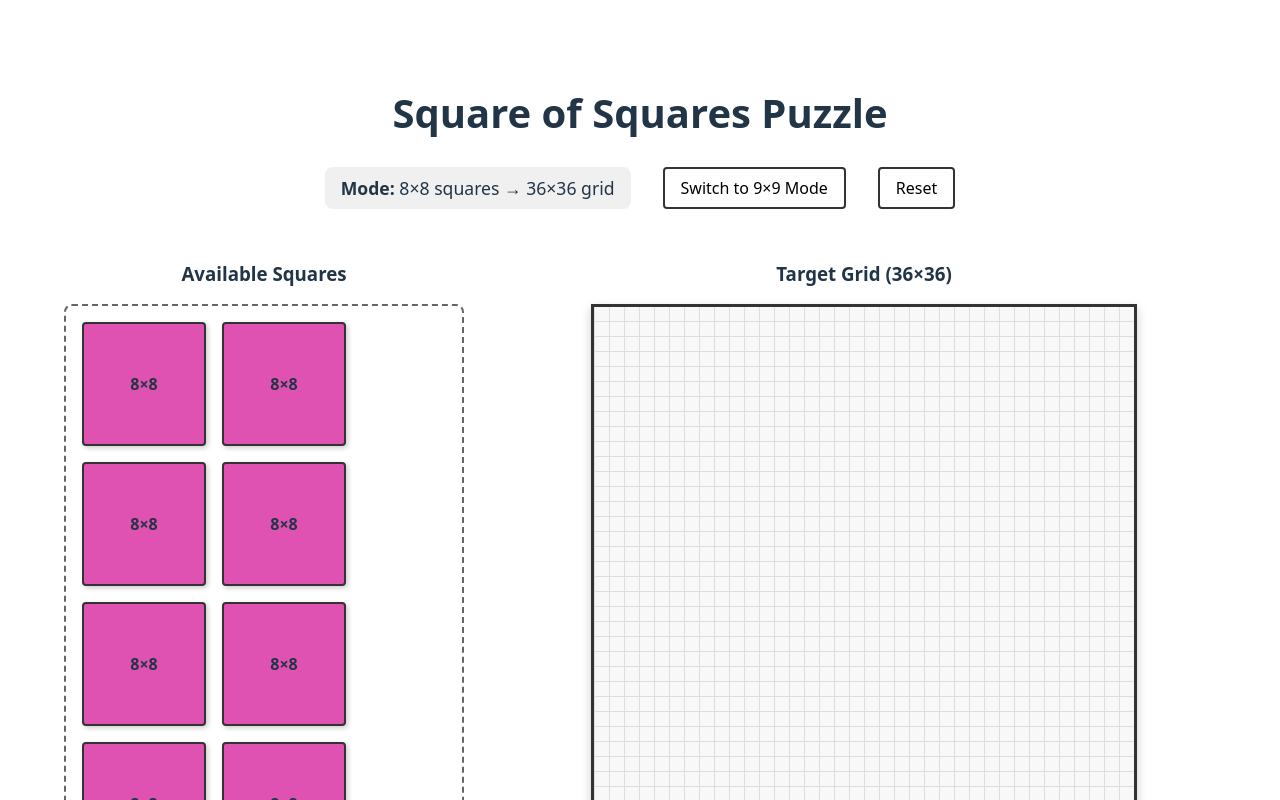
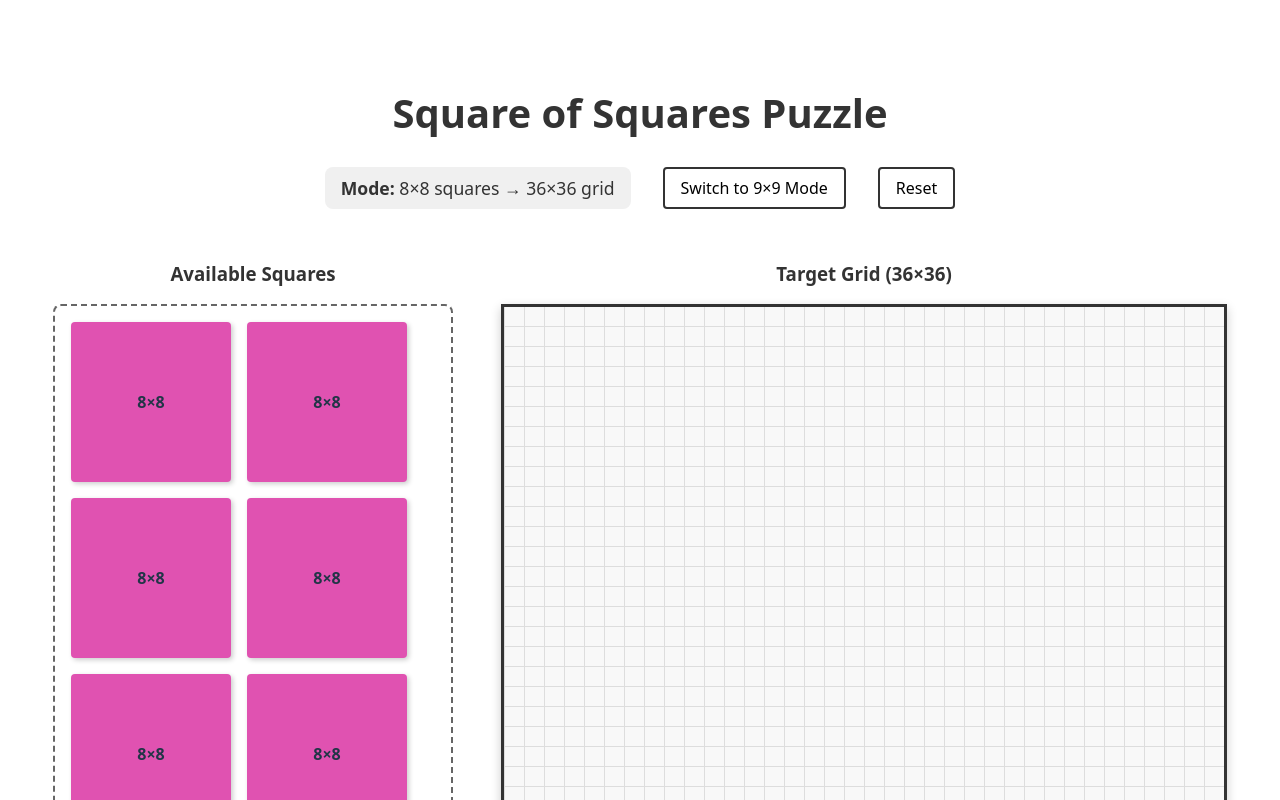
Before and after one commit to rajtiller/square-of-squares-puzzle, a React (Vite) app: page / in a window 1280 px wide. Shown: the top 800 px of the page. Built offline with nearby package versions, Linux system fonts and the light colour scheme.

Commit message:
removed borders on sqaures and made target grid bigger

```diff
--- a/src/App.css
+++ b/src/App.css
@@ -42,7 +42,7 @@
 }
 
 .app {
-  max-width: 1600px;
+  max-width: 1800px;
   margin: 0 auto;
   padding: 2rem;
   text-align: center;
@@ -61,6 +61,7 @@
   padding: 0.5rem 1rem;
   background-color: #f0f0f0;
   border-radius: 8px;
+  color: #333;
 }
 
 .controls button {
@@ -105,7 +106,7 @@
   align-items: center;
   justify-content: center;
   cursor: grab;
-  border: 2px solid #333;
+  border: none;
   border-radius: 4px;
   font-weight: bold;
   transition: transform 0.2s;
@@ -142,10 +143,9 @@
   justify-content: center;
   font-weight: bold;
   cursor: pointer;
-  border: 2px solid #333;
-  border-radius: 2px;
+  border: none;
+  border-radius: 0;
   user-select: none;
-  box-shadow: 2px 2px 5px rgba(0, 0, 0, 0.2);
   transition: opacity 0.2s;
 }
 
@@ -156,8 +156,10 @@
 h1 {
   font-size: 2.5rem;
   margin-bottom: 1rem;
+  color: #333;
 }
 
 h3 {
   margin-bottom: 1rem;
+  color: #333;
 }
--- a/src/constants/puzzleConfig.ts
+++ b/src/constants/puzzleConfig.ts
@@ -1,6 +1,6 @@
 import type { MaxSize } from "../types/Square";
 
-export const CELL_SIZE = 15;
+export const CELL_SIZE = 20; // Increased from 15 to 20
 
 export const GRID_SIZES: Record<MaxSize, number> = {
   8: 36,
```
Also changed, not shown: to_do.txt.
